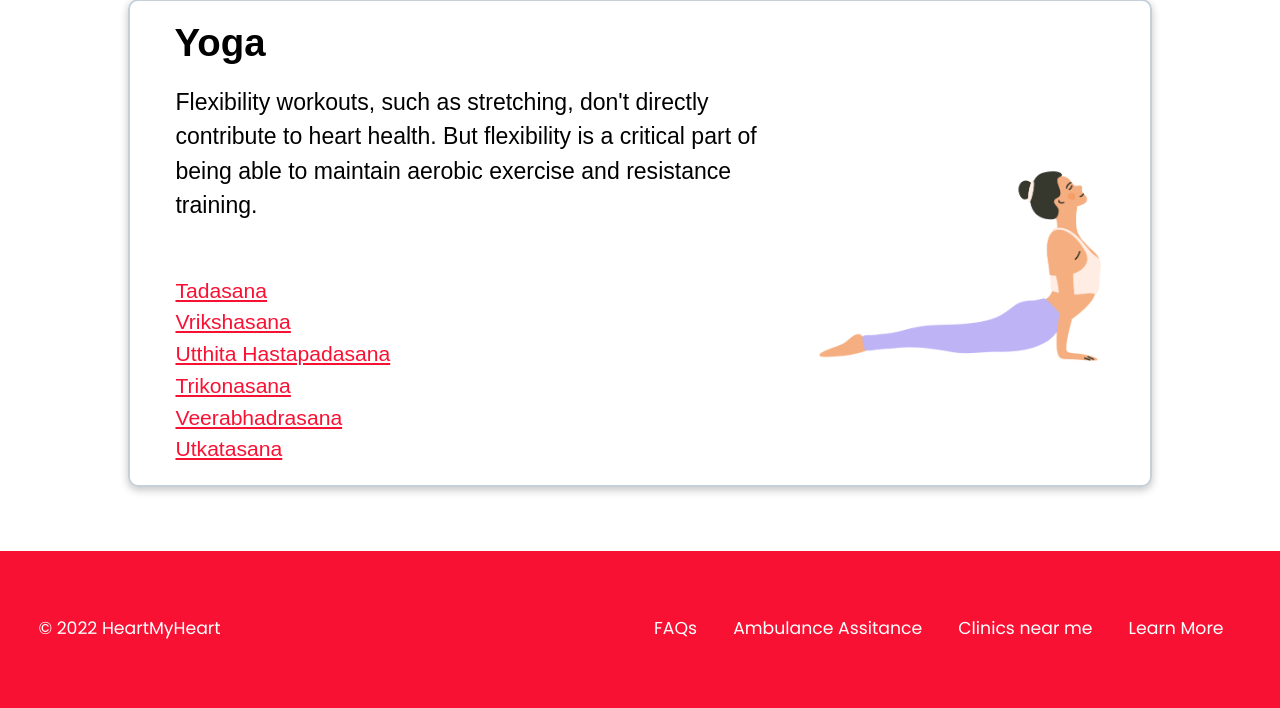
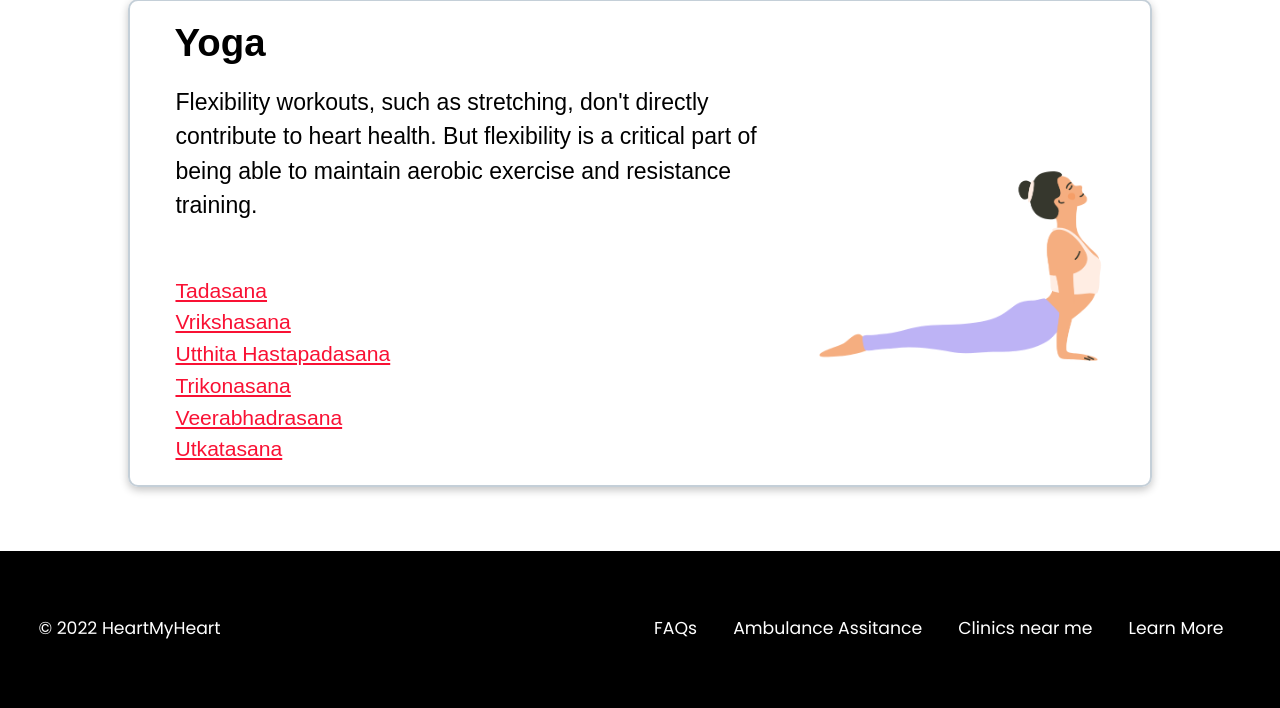
Before and after one commit to Prathamesh7291/40_P.U.L.S.E, a Flask app: page /exercise in a window 1280 px wide. Shown: the part 2820-3528 px from the top of the page. Run offline with Flask 2, Linux system fonts and the light colour scheme; parts of the project's set-up code (start-up, migrations or seed data) failed here and were passed over; some web fonts are replaced.

Commit message:
Done and dusted

```diff
--- a/app.py
+++ b/app.py
@@ -15,9 +15,9 @@ def main():
 def main1():
     return render_template('login.html')
 
-@app.route("/registration")
+@app.route("/registeration")
 def main2():
-    return render_template('registration.html')
+    return render_template('registeration.html')
 
 @app.route("/diet")
 def main3():
--- a/static/exercise.css
+++ b/static/exercise.css
@@ -245,25 +245,26 @@ footer{
     font-size: .9em;
     display: flex;
     justify-content: flex-end;
-    background-color: rgb(249, 17, 52);
+    background-color: black;
     padding: 5% 3%;
     margin-top: 5%;
 }
 
 footer p{
-    background-color: rgb(249, 17, 52);
+    background-color: black;
     color: white;
     margin-right: auto;
 }
 
 footer a{
     display: inline-block;
-    background-color: rgb(249, 17, 52);
+    background-color: black;
     color: white;
     text-decoration: none;
     margin: 0 1.5% 0.3% 1.5%;
 }
 
 footer a:hover{
+    color: tomato;
     text-decoration: underline;
 }
--- a/static/result.css
+++ b/static/result.css
@@ -31,6 +31,7 @@ h1{
 }
 
 p{
+    font-size: 1.2em;
     margin: 2%;
 }
 img{
@@ -55,6 +56,7 @@ img{
 }
 
 .links{
+    font-size: 1.1em;
     color: rgb(249, 17, 52);
     text-decoration: none;
     display: inline-block;
```
Also changed, not shown: static/diet.css (+4 -3 lines), static/medHistory.css (+3 -4 lines).
